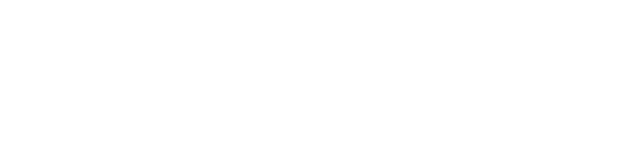
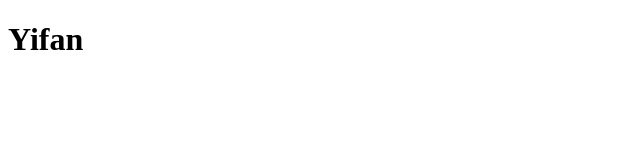
Before and after one commit to PhoHonda/flexbox-assignment, a plain HTML site: page index.html in a window 1280 px wide. Shown: the whole page, without its empty margins (0-640 px from the left). Drawn offline with Linux system fonts and the light colour scheme.

Commit message:
h1 yifan

```diff
--- a/index.html
+++ b/index.html
@@ -5,6 +5,6 @@
 	<title>Shane</title>
 </head>
 <body>
-
+	<h1>Yifan</h1>
 </body>
 </html>
```
